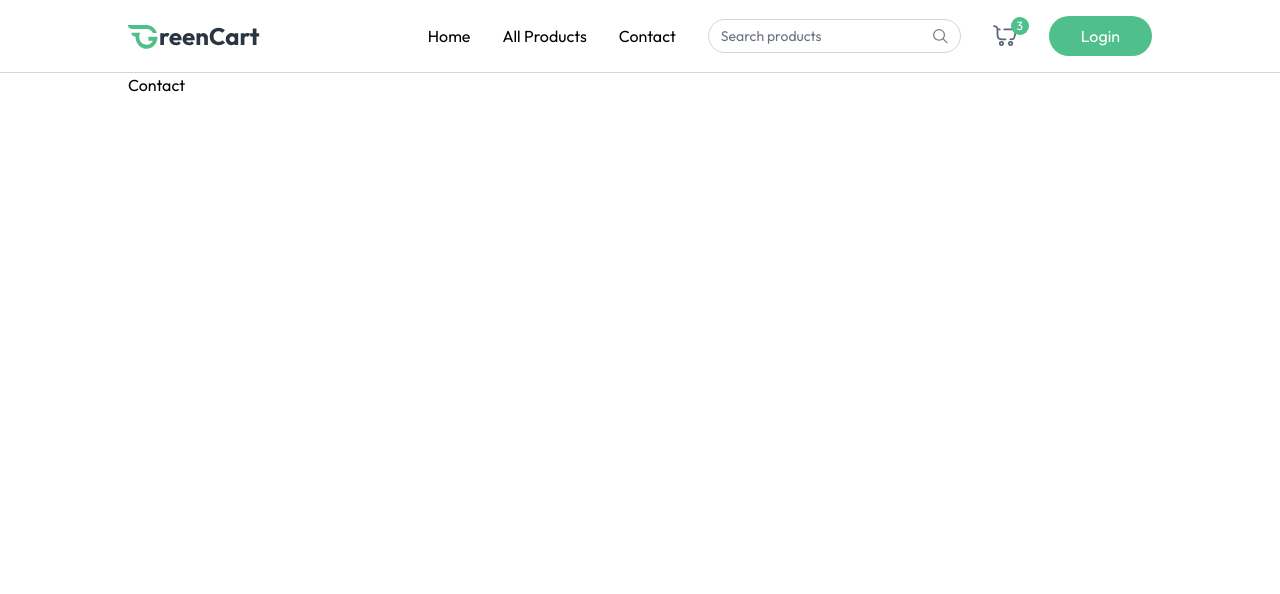
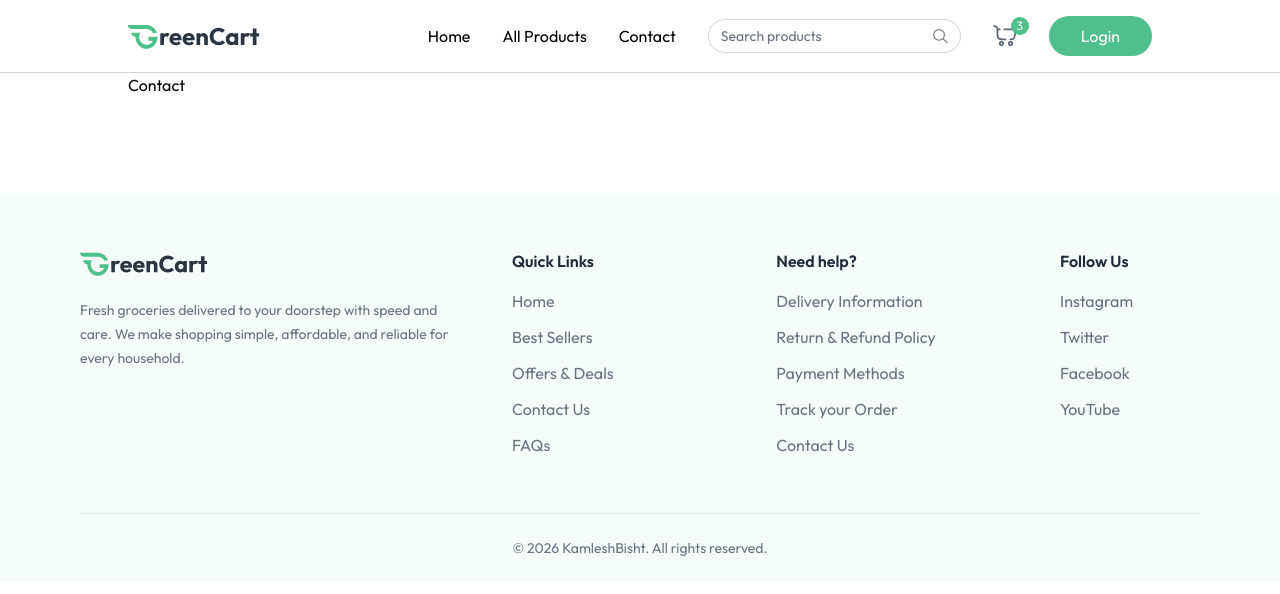
Before and after one commit to kamleshBisht04/GreenCart, a React (Vite) app in the folder client/: page /contact in a window 1280 px wide. Shown: the top 594 px of the page. Built offline with nearby package versions, Linux system fonts and the light colour scheme.

Commit message:
footer complete'

```diff
--- a/client/src/App.jsx
+++ b/client/src/App.jsx
@@ -4,12 +4,13 @@ import Home from "./pages/Home";
 import Products from "./pages/Products";
 import Contact from "./pages/Contact";
 import {Toaster} from "react-hot-toast";
+import Footer from "./components/Footer";
 const App = () => {
   const isSellerPath = useLocation().pathname.includes("seller");
   return (
     <div>
       {!isSellerPath && <Navbar />}
-      <Toaster/>
+      <Toaster />
       <div
         className={`${isSellerPath ? "" : "px-6 md:px-16 lg:px-24 xl:px-32"}`}
       >
@@ -19,6 +20,7 @@ const App = () => {
           <Route path="/contact" element={<Contact />} />
         </Routes>
       </div>
+        <Footer />
     </div>
   );
 };
--- /dev/null
+++ b/client/src/components/Footer.jsx
@@ -0,0 +1,54 @@
+import { assets, footerLinks } from "../assets/assets";
+
+const Footer = () => {
+  return (
+    <footer className="bg-primary/5 mt-24 w-full">
+      <div className="mx-auto max-w-7xl px-6 md:px-10 lg:px-16 xl:px-20">
+        {/* MAIN SECTION */}
+        <div className="flex flex-col gap-12 border-b border-gray-200 py-14 text-gray-600 lg:flex-row lg:justify-between">
+          {/* BRAND */}
+          <div className="w-full lg:max-w-sm">
+            <img className="w-28 md:w-32" src={assets.logo} alt="logo" />
+
+            <p className="mt-5 text-sm leading-6 text-gray-500">
+              Fresh groceries delivered to your doorstep with speed and care. We
+              make shopping simple, affordable, and reliable for every
+              household.
+            </p>
+          </div>
+
+          {/* LINKS */}
+          <div className="grid w-full grid-cols-2 gap-12 sm:grid-cols-3 lg:flex lg:justify-between lg:gap-20">
+            {footerLinks.map((section, index) => (
+              <div key={index} className="min-w-[140px]">
+                <h3 className="mb-4 text-sm font-semibold text-gray-800 lg:text-base">
+                  {section.title}
+                </h3>
+
+                <ul className="space-y-3">
+                  {section.links.map((link, i) => (
+                    <li key={i}>
+                      <a
+                        href={link.url}
+                        className="inline-block text-sm text-gray-500 transition hover:translate-x-1 hover:text-green-600 lg:text-base"
+                      >
+                        {link.text}
+                      </a>
+                    </li>
+                  ))}
+                </ul>
+              </div>
+            ))}
+          </div>
+        </div>
+
+        {/* BOTTOM */}
+        <div className="py-6 text-center text-xs text-gray-500 md:text-sm">
+          © {new Date().getFullYear()} KamleshBisht. All rights reserved.
+        </div>
+      </div>
+    </footer>
+  );
+};
+
+export default Footer;
--- a/client/src/pages/Home.jsx
+++ b/client/src/pages/Home.jsx
@@ -1,6 +1,7 @@
 import BestSeller from "../components/BestSeller";
 import BootomBanner from "../components/BootomBanner";
 import Categories from "../components/Categories";
+import Footer from "../components/Footer";
 import MainBanner from "../components/MainBanner";
 import NewsLetter from "../components/NewsLetter";
 
```
